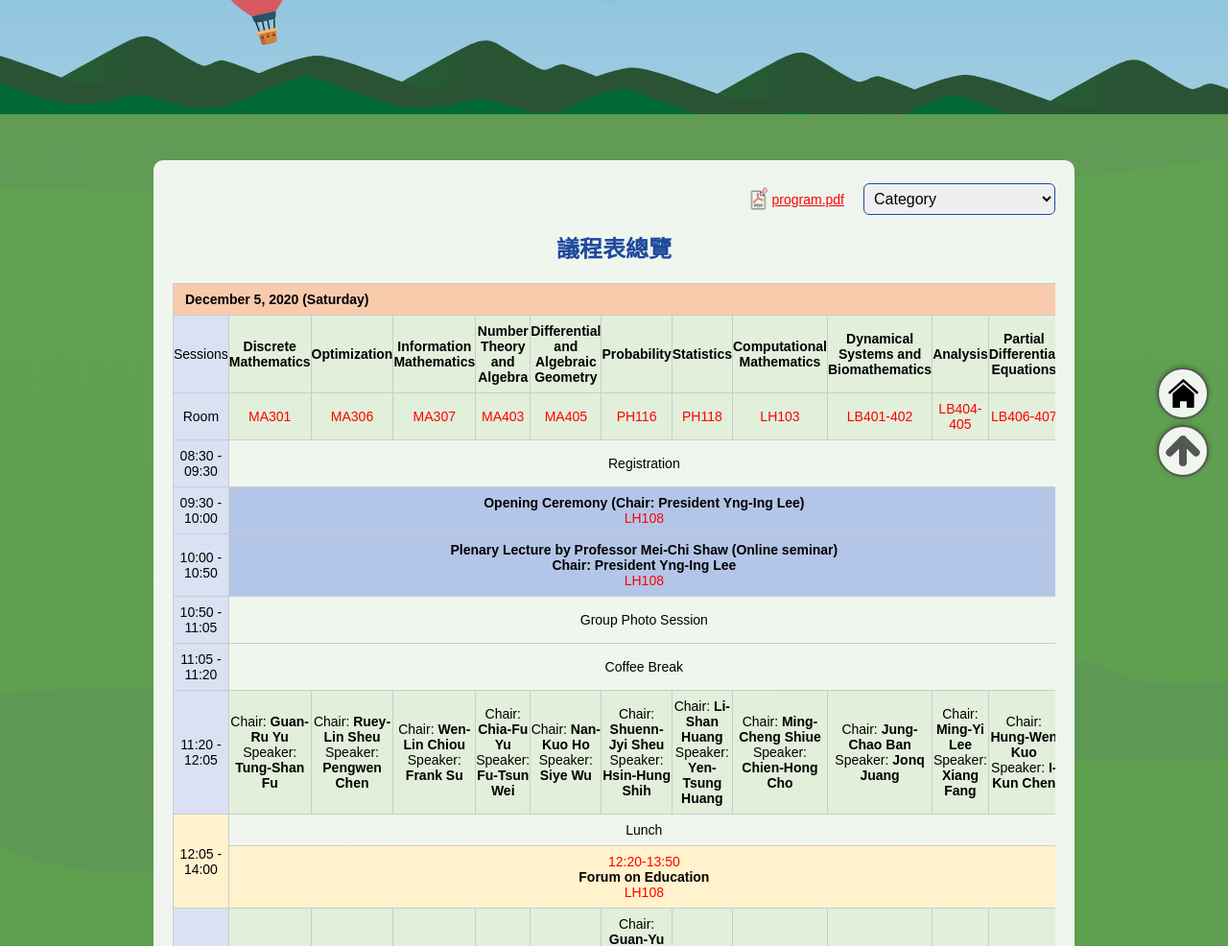
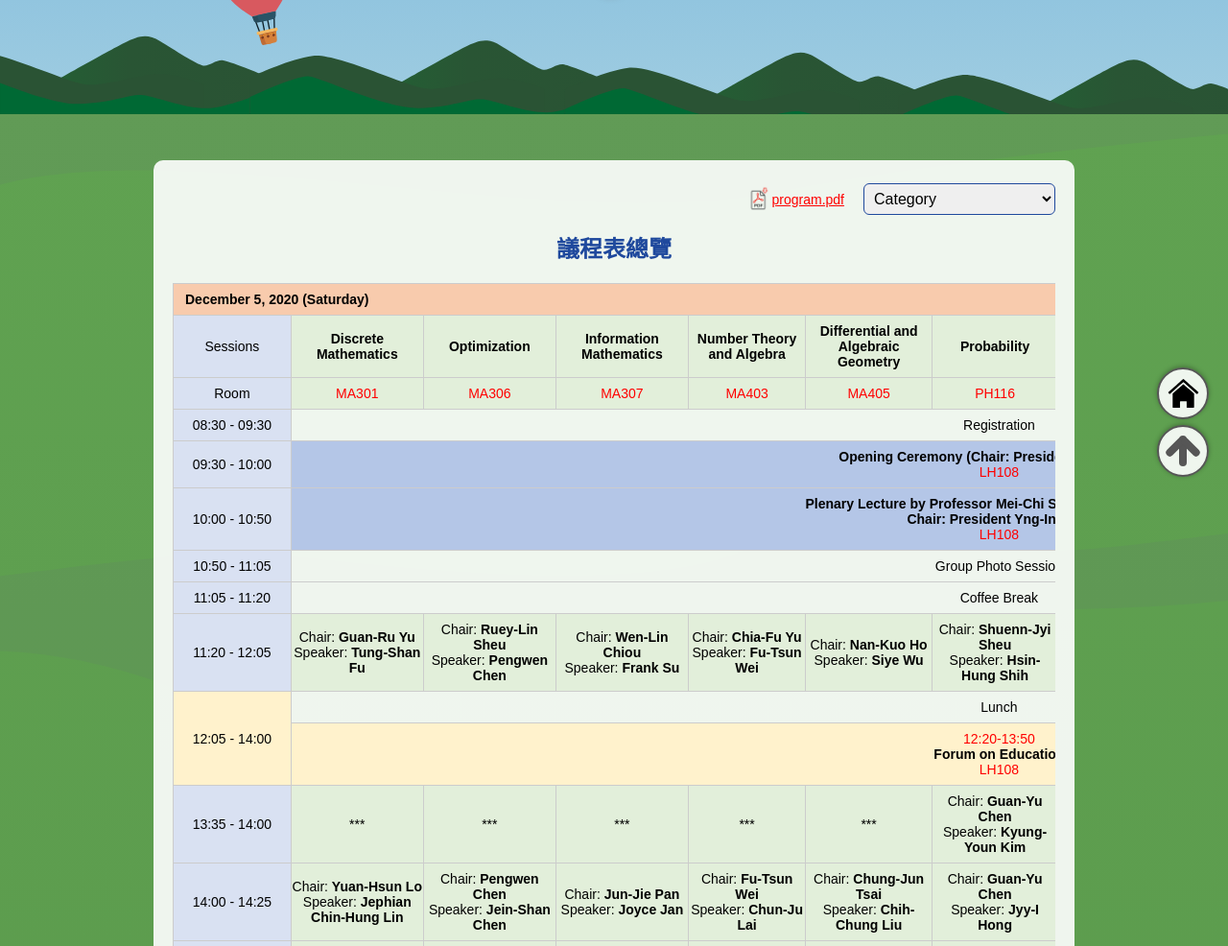
Before and after one commit to tsung545/tsung545.github.io, a plain HTML site: page en/program.html in a window 1280 px wide. Shown: the part 283-1269 px from the top of the page at 96% size. Drawn offline with nearby package versions, Linux system fonts and the light colour scheme.

Commit message:
Revert "[mod] 調整議程表css"
This reverts commit 7565526683a81d313206dd4ea801155150023ce1.

```diff
--- a/css/style.css
+++ b/css/style.css
@@ -1065,7 +1065,7 @@ header .navbar-mobile a:hover {
   border-spacing: 0;
   width: 100%;
   border: 1px solid #cccccc;
-  /*width: 1600px;*/
+  width: 1600px;
 }
 
 .main .main-content .main-text .table-program-1 tr {
--- a/en/css/style.css
+++ b/en/css/style.css
@@ -1048,7 +1048,7 @@ header .navbar-mobile a:hover {
   border-spacing: 0;
   width: 100%;
   border: 1px solid #cccccc;
-  /*width: 1600px;*/
+  width: 1600px;
 }
 
 .main .main-content .main-text .table-program-1 tr {
```
